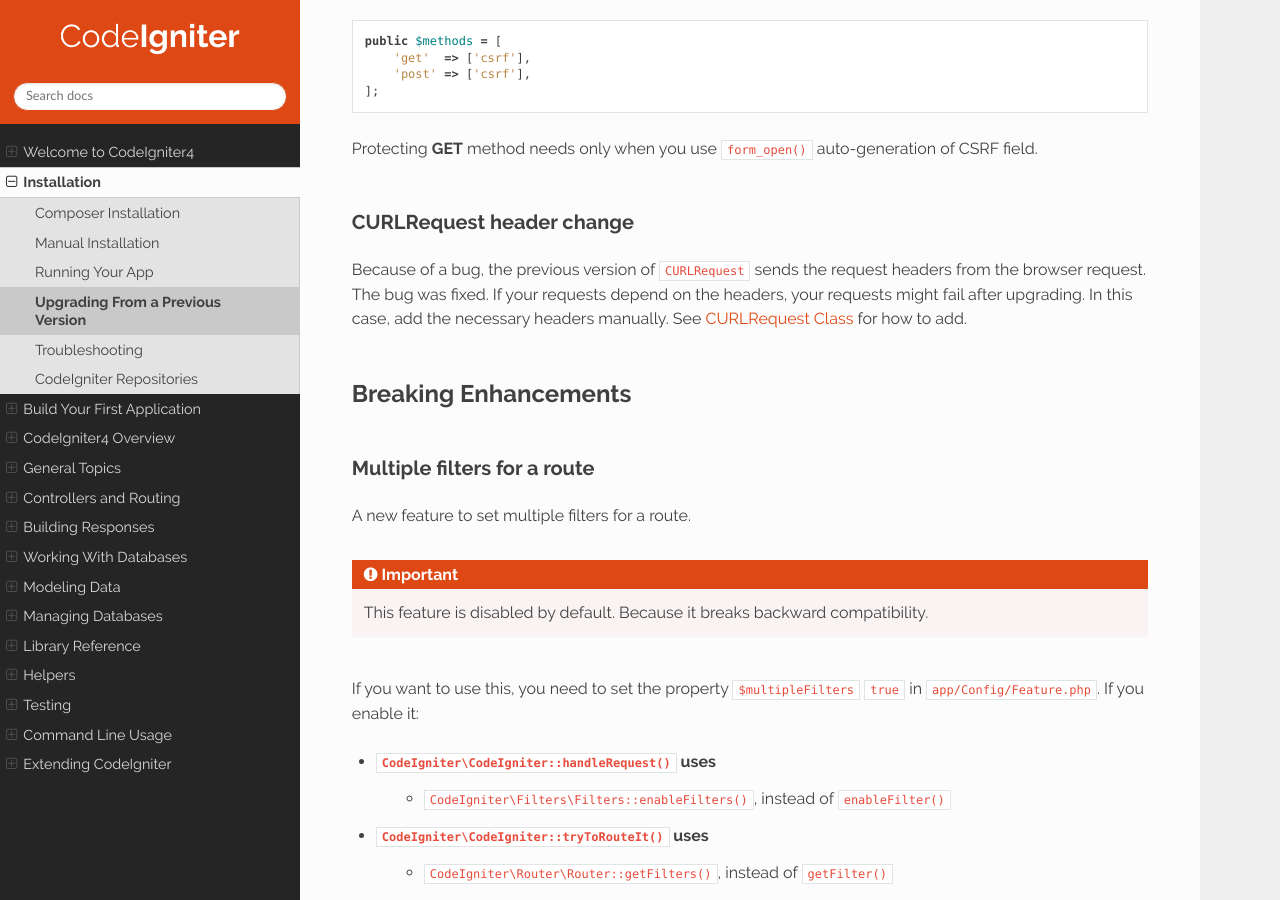
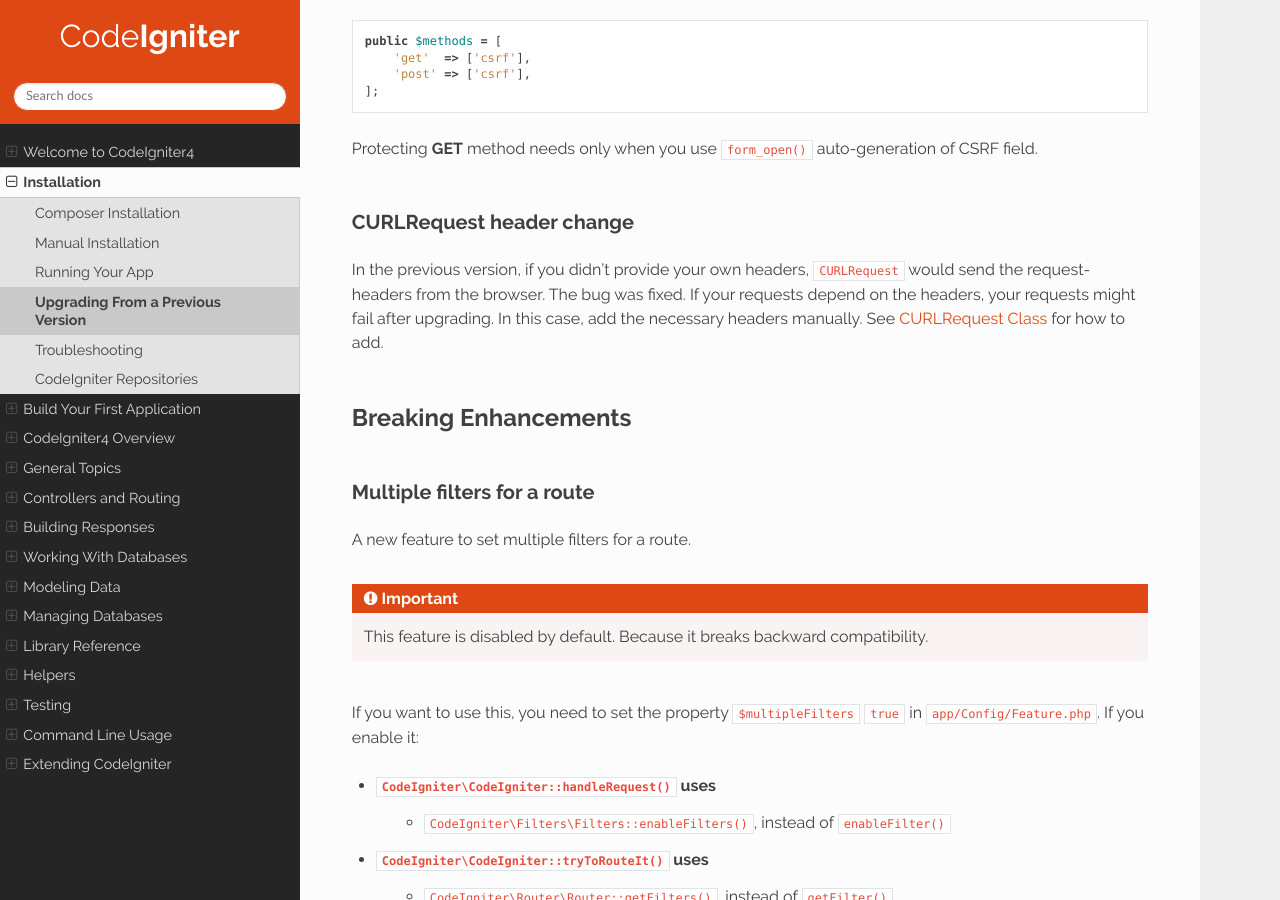
Before and after one commit to NEKOGET/ci4_user_guide_src, a Sphinx documentation site: the page built from source/installation/upgrade_415.rst, in a window 1280 px wide and 900 px high, scrolled down 1242 px. Built offline with Sphinx 7.4.7 and the Read the Docs theme 2.0.0, drawn with Linux system fonts in a browser that asks for light colours.

Commit message:
docs: fix upgrade_415.rst
The explanation was not accurate.

Co-authored-by: Michal Sniatala <michal@sniatala.pl>

```diff
--- a/source/installation/upgrade_415.rst
+++ b/source/installation/upgrade_415.rst
@@ -56,7 +56,7 @@ Protecting **GET** method needs only when you use ``form_open()`` auto-generatio
 CURLRequest header change
 -------------------------
 
-Because of a bug, the previous version of ``CURLRequest`` sends the request headers from the browser request.
+In the previous version, if you didn't provide your own headers, ``CURLRequest`` would send the request-headers from the browser.
 The bug was fixed. If your requests depend on the headers, your requests might fail after upgrading.
 In this case, add the necessary headers manually.
 See `CURLRequest Class <../libraries/curlrequest.html#headers>`_ for how to add.
```
